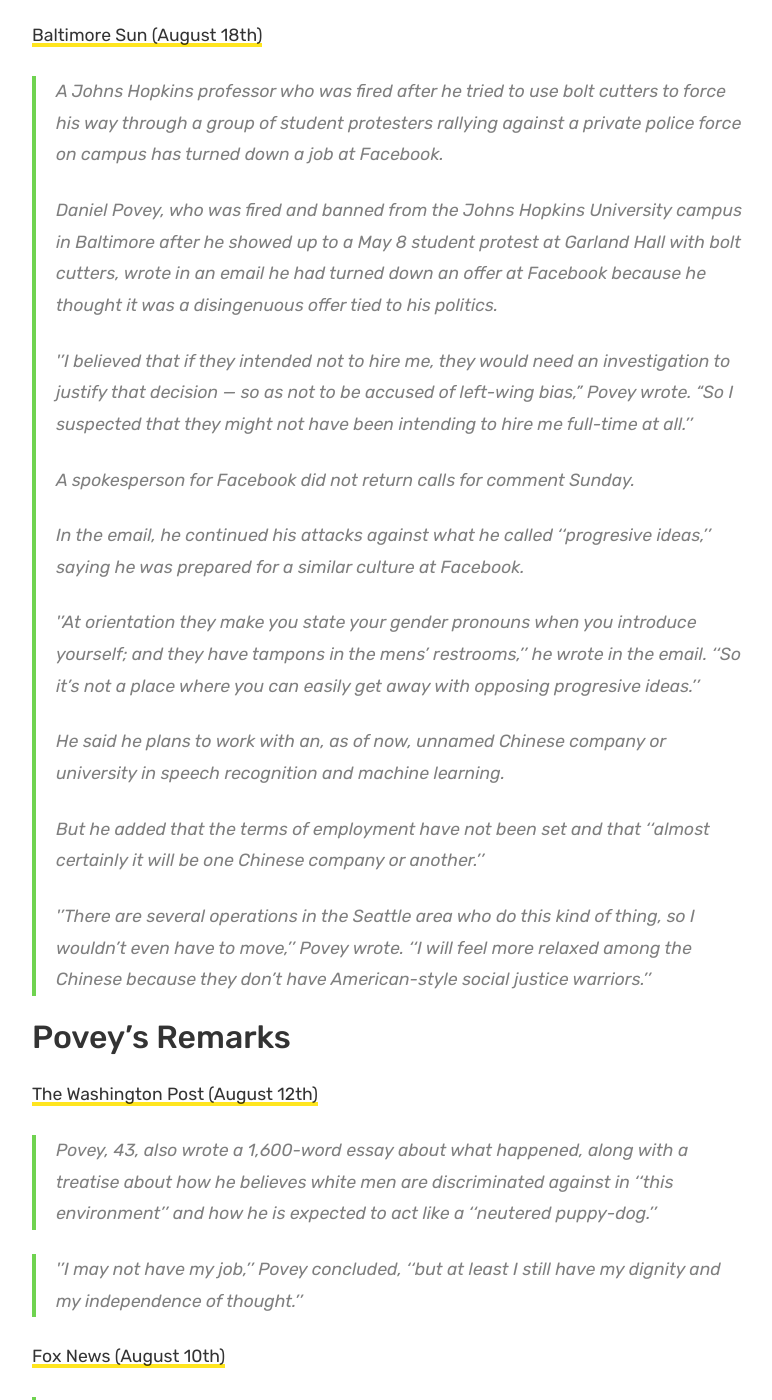
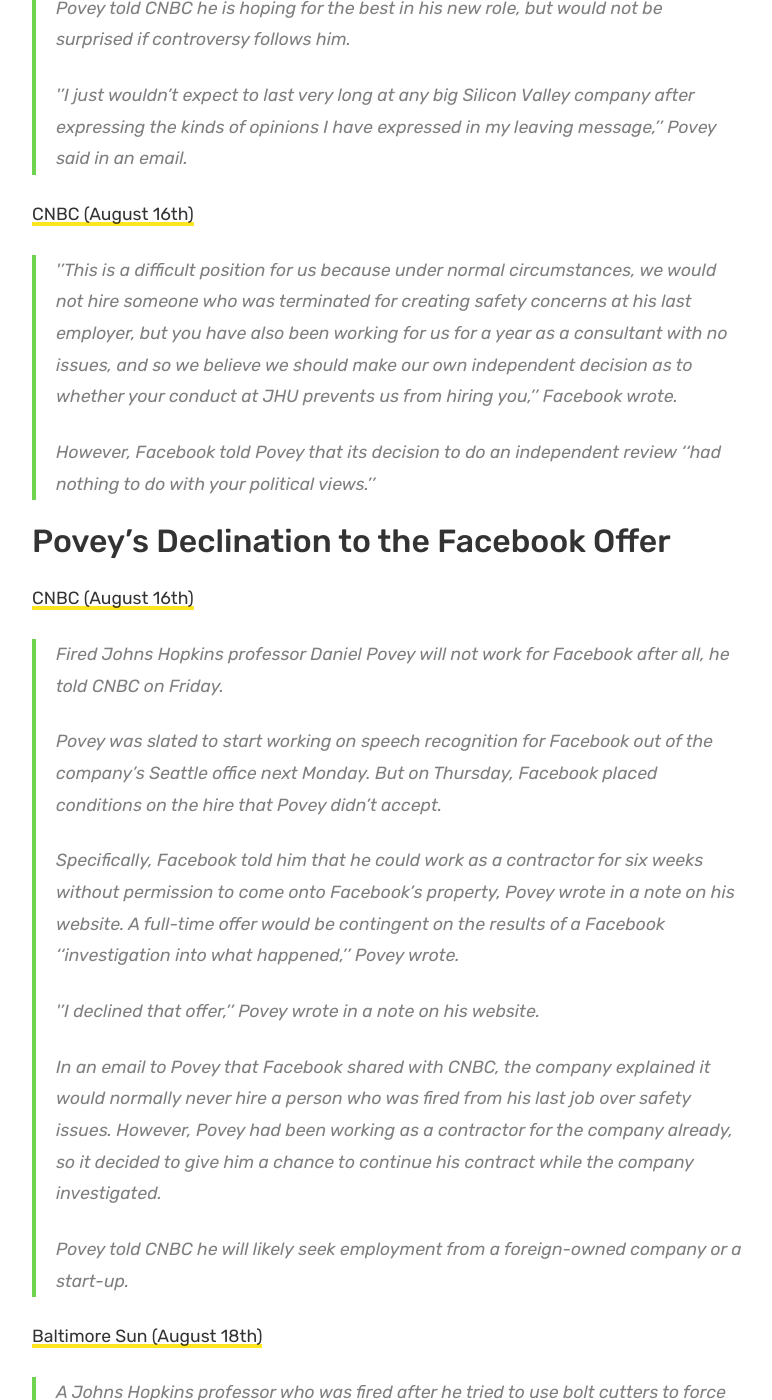
Before and after one commit to savedanpovey/savedanpovey.github.io, a Jekyll site: the page built from _posts/2019-8-16-what-happened.md, in a window 1280 px wide and 1400 px high, scrolled down 5860 px. Shown: the whole window, without its empty margins (53-825 px from the left). Built offline with Jekyll 4.4.1, drawn with Linux system fonts in a browser that asks for light colours; our own code applies the rules of GitHub Pages for plain Markdown files; comment, search, counter and statistics services are not loaded; some of the changed text lies outside the part shown.

Commit message:
cnbc aug 16

```diff
--- a/_posts/2019-8-16-what-happened.md
+++ b/_posts/2019-8-16-what-happened.md
@@ -80,6 +80,10 @@
 >
 > ''As a faculty member at Johns Hopkins University, you created a dangerous situation that could have ended in serious harm to our students, yourself, and others in the community,'' reads a copy of the termination letter that Povey posted on his website.
 
+[CNBC (August 16th)](https://www.cnbc.com/2019/08/16/daniel-povey-fired-johns-hopkins-prof-declines-facebook-work-offer.html)
+
+> In May, Povey used bolt cutters to attempt to forcibly enter one of the school’s buildings that had been occupied by student protesters. The school informed him of his termination earlier this month. Afterwards, Povey published a note on his website in which he suggested that he was let go partly because he was a white man while the protesting students were minorities.
+
 [Baltimore Sun (August 18th)](https://www.baltimoresun.com/education/bs-md-johns-hopkins-professor-facebook-20190818-hb5ytjlmf5h7xa452jd7bkihce-story.html)
 
 > School officials wrote in a termination letter to Povey that he brought ''a group of non-affiliates to campus'' on May 8 and ''created a dangerous situation that could have ended in serious harm to our students, yourself, and others in the community.'' The university terminated his employment effective Aug. 31.
@@ -98,7 +102,28 @@
 >
 > ''I just wouldn't expect to last very long at any big Silicon Valley company after expressing the kinds of opinions I have expressed in my leaving message,'' Povey said in an email.
 
+[CNBC (August 16th)](https://www.cnbc.com/2019/08/16/daniel-povey-fired-johns-hopkins-prof-declines-facebook-work-offer.html)
+
+> ''This is a difficult position for us because under normal circumstances, we would not hire someone who was terminated for creating safety concerns at his last employer, but you have also been working for us for a year as a consultant with no issues, and so we believe we should make our own independent decision as to whether your conduct at JHU prevents us from hiring you,'' Facebook wrote.
+>
+> However, Facebook told Povey that its decision to do an independent review ''had nothing to do with your political views.''
+
+
 ## Povey's Declination to the Facebook Offer
+
+[CNBC (August 16th)](https://www.cnbc.com/2019/08/16/daniel-povey-fired-johns-hopkins-prof-declines-facebook-work-offer.html)
+
+> Fired Johns Hopkins professor Daniel Povey will not work for Facebook after all, he told CNBC on Friday.
+>
+> Povey was slated to start working on speech recognition for Facebook out of the company's Seattle office next Monday. But on Thursday, Facebook placed conditions on the hire that Povey didn't accept.
+>
+> Specifically, Facebook told him that he could work as a contractor for six weeks without permission to come onto Facebook's property, Povey wrote in a note on his website. A full-time offer would be contingent on the results of a Facebook ''investigation into what happened,'' Povey wrote.
+>
+> ''I declined that offer,'' Povey wrote in a note on his website.
+>
+> In an email to Povey that Facebook shared with CNBC, the company explained it would normally never hire a person who was fired from his last job over safety issues. However, Povey had been working as a contractor for the company already, so it decided to give him a chance to continue his contract while the company investigated.
+>
+> Povey told CNBC he will likely seek employment from a foreign-owned company or a start-up.
 
 [Baltimore Sun (August 18th)](https://www.baltimoresun.com/education/bs-md-johns-hopkins-professor-facebook-20190818-hb5ytjlmf5h7xa452jd7bkihce-story.html)
 
@@ -146,6 +171,14 @@
 >
 > ''When this whole thing started I told my friends, if the worst comes to the worst I can always go to China or Russia,'' Povey wrote. ''I'll tell you this, though: whatever happens, I will never apologize and I will never back down.''
 
+[CNBC (August 16th)](https://www.cnbc.com/2019/08/16/daniel-povey-fired-johns-hopkins-prof-declines-facebook-work-offer.html)
+
+> When Johns Hopkins fired him, Povey posted a letter on his web site that included the line, ''White males in this environment seem to be expected to constantly atone for their existence by telegraphing their exclusive concern for every demographic group but their own, like a neutered puppy-dog or some Justin Trudeau man-child.''
+>
+> Povey said he knew that writing such a letter could cost him his job with Facebook.
+>
+> ''Everyone around me was begging me to take it down,'' Povey wrote on Friday. ''But I said, how can I tell others to man up and then be a coward myself?''
+
 [Baltimore Sun (August 18th)](https://www.baltimoresun.com/education/bs-md-johns-hopkins-professor-facebook-20190818-hb5ytjlmf5h7xa452jd7bkihce-story.html)
 
 > Povey has been outspoken since being fired from the university, penning a personal essay where he claimed white males are discriminated against on college campuses.
```
